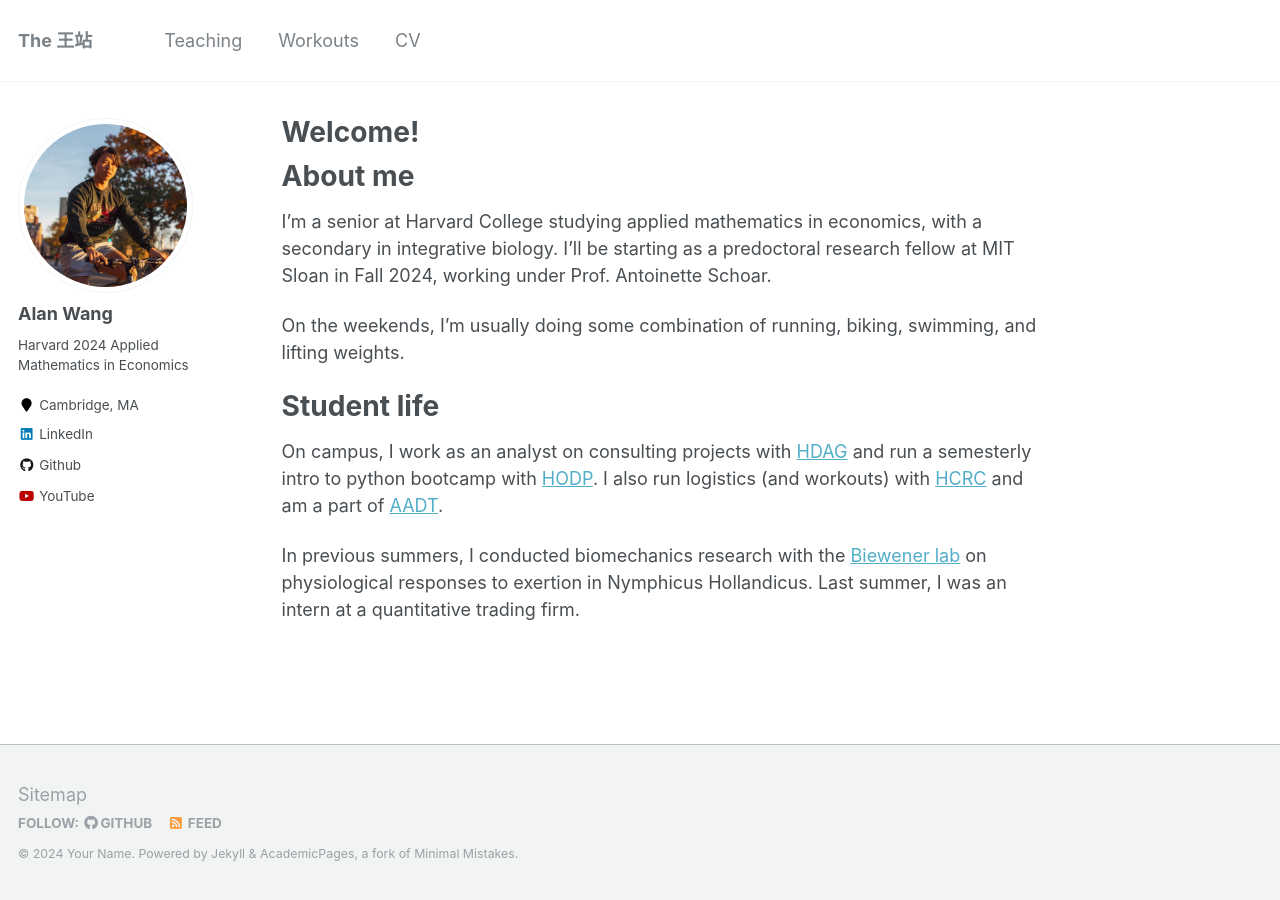
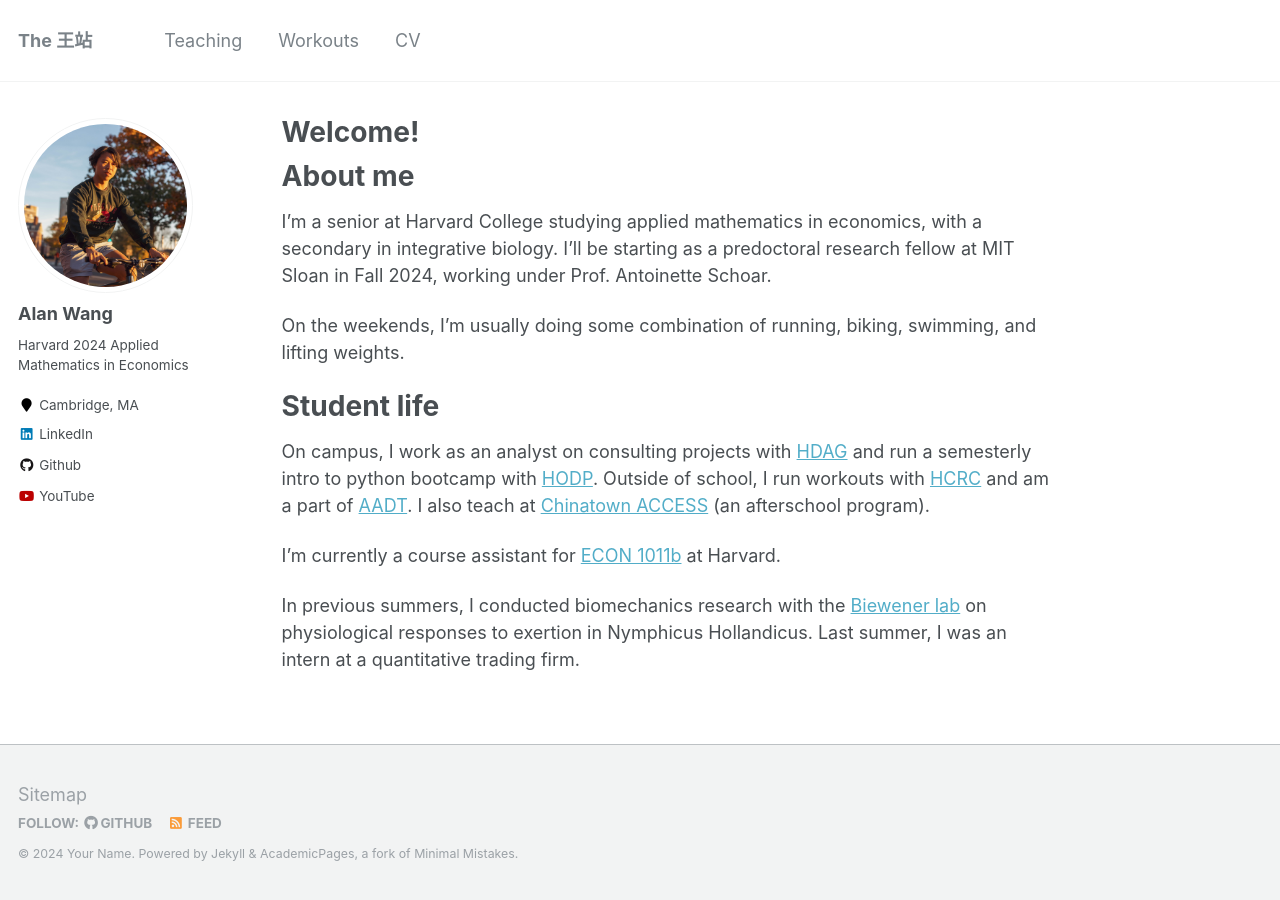
Before and after one commit to AlanWang610/alanwa.ng, a Jekyll site: the page built from _pages/about.md, in a window 1280 px wide. Built offline with Jekyll 4.4.1, drawn with Linux system fonts in a browser that asks for light colours.

Commit message:
Update about.md

```diff
--- a/_pages/about.md
+++ b/_pages/about.md
@@ -16,9 +16,8 @@ On the weekends, I'm usually doing some combination of running, biking, swimming
 
 Student life
 ======
-On campus, I work as an analyst on consulting projects with [HDAG](https://www.huanalytics.org/) and run a semesterly intro to python bootcamp with [HODP](https://www.hodp.org/). I also run logistics (and workouts) with [HCRC](http://harvardrunningclub.com/) and am a part of [AADT](https://www.harvardaadt.org/).
+On campus, I work as an analyst on consulting projects with [HDAG](https://www.huanalytics.org/) and run a semesterly intro to python bootcamp with [HODP](https://www.hodp.org/). Outside of school, I run workouts with [HCRC](http://harvardrunningclub.com/) and am a part of [AADT](https://www.harvardaadt.org/). I also teach at [Chinatown ACCESS](https://www.chinatownaccess.org/) (an afterschool program).
+
+I'm currently a course assistant for [ECON 1011b](https://scholar.harvard.edu/chodorow-reich/classes/economics-1011b-intermediate-macroeconomics-spring-2015-0) at Harvard.
 
 In previous summers, I conducted biomechanics research with the [Biewener lab](https://biewenerlab.oeb.harvard.edu/) on physiological responses to exertion in Nymphicus Hollandicus. Last summer, I was an intern at a quantitative trading firm.
-
-<!-- Site-wide configuration
------- -->
```
